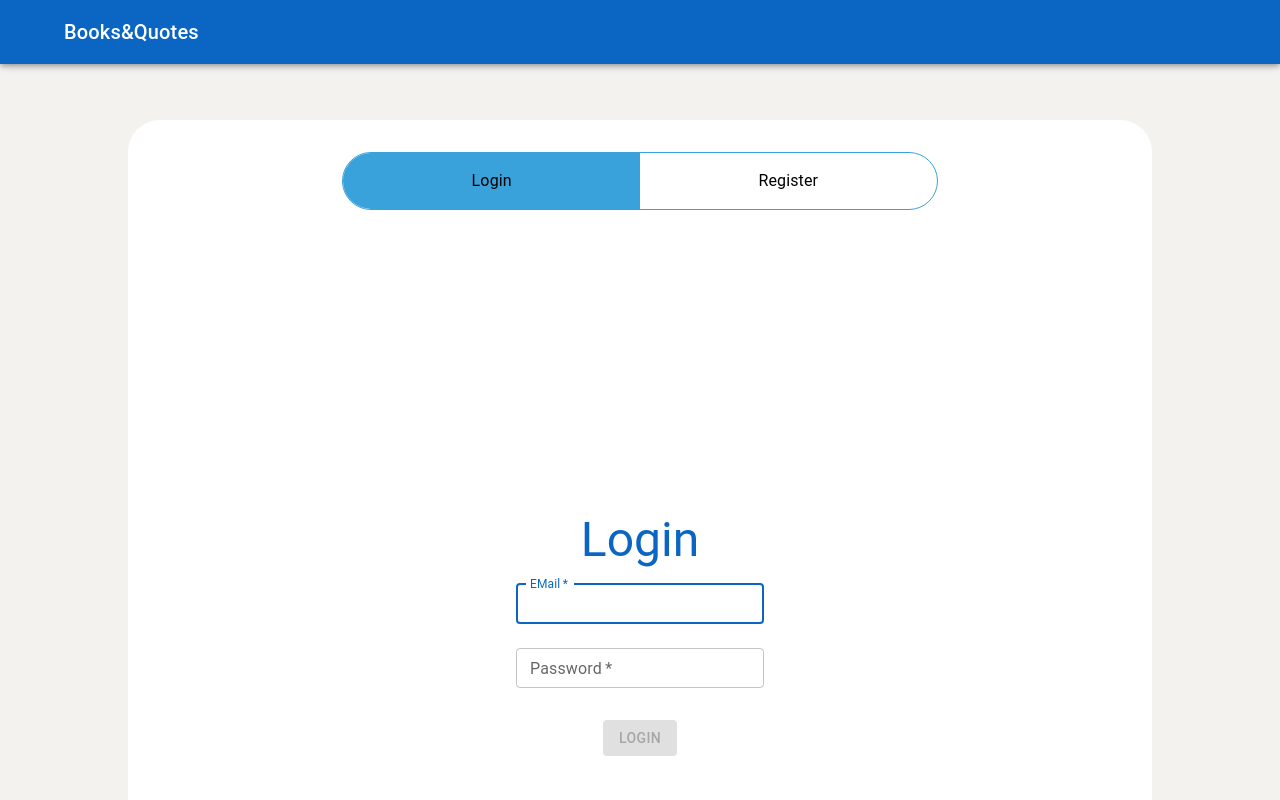
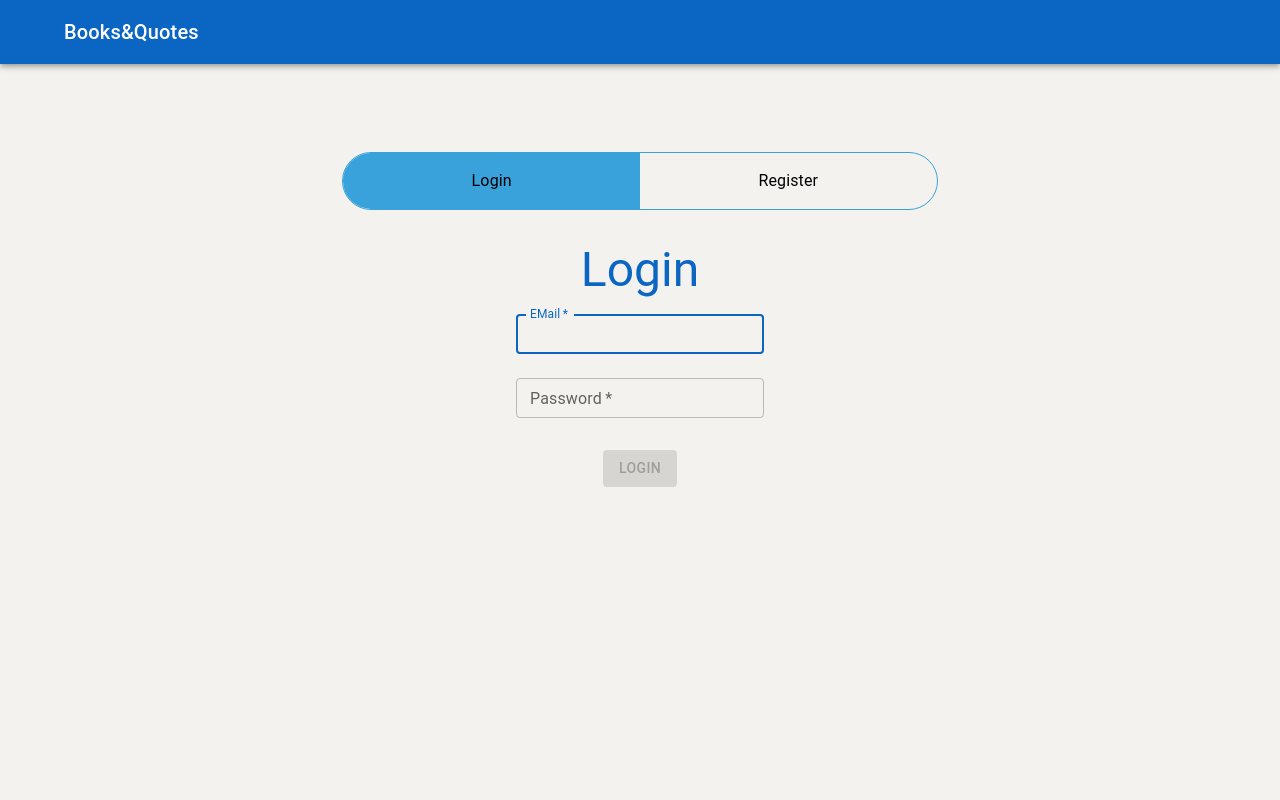
Before and after one commit to siddharthsharma19/BookQuotesApplication, a React (Create React App) app in the folder client/: page / in a window 1280 px wide. Shown: the top 800 px of the page. Built offline with nearby package versions, Linux system fonts and the light colour scheme.

Commit message:
Login and Registraction ui improved

```diff
--- a/client/src/App.css
+++ b/client/src/App.css
@@ -19,7 +19,7 @@
   width: 80%;
   height: auto;
   /* min-height: 400px; */
-  background: white;
+  /* background: white; */
   margin: 3.5rem auto 1.5rem;
   padding: 2rem 1rem;
   color: black;
--- a/client/src/Login.js
+++ b/client/src/Login.js
@@ -57,16 +57,14 @@ export const Login = () => {
 
   return (
     <>
-    <Box align="center" style={{ display:'flex',justifyContent:'space-evenly', minHeight: '100vh'}}>
-
+    {/* <Box align="center" style={{ display:'flex',justifyContent:'space-evenly', minHeight: '100vh'}}> */}
     <Grid  container
     spacing={0}
     align="center"
-    justify="cente"
+    justify="center"
     direction="column"
-    justifyContent="center"
-    margin={5}
-    style={{width:500, maxHeight: '100vh'}}>
+    justifyContent="space-evenly"
+    style={{width:"100%", maxHeight: '100%'}}>
              <div className="login-header">
       <Typography component="h1" variant="h3" color="primary" >Login</Typography>
           </div>
@@ -120,7 +118,7 @@ export const Login = () => {
             </Grid>
           {/* <img src={"/assets/welcome-img.jpg"} style={{width:550,height:400}}/> */}
 
-    </Box>
+    {/* </Box> */}
     </>
   );
 };
--- a/client/src/Signup.js
+++ b/client/src/Signup.js
@@ -74,7 +74,7 @@ const Signup = () => {
   };
 
   return (
-    <Box align="center" style={{ display:'flex',justifyContent:'space-evenly', minHeight: '70vh', maxHeight:'100vh'}}>
+    // <Box align="center" style={{ display:'flex',justifyContent:'space-evenly', minHeight: '70vh', maxHeight:'100vh'}}>
 
      <Grid  container
     spacing={0}
@@ -82,9 +82,7 @@ const Signup = () => {
     // justify="center"
     direction="column"
     justifyContent="center"
-    margin={5}
-    paddingTop={6}
-    style={{width:500, minHeight: '100vh'}}>
+    style={{width:"100%", maxHeight: '100%'}}>
       <div className="login-page">
         <div className="form">
           <div className="login">
@@ -187,7 +185,7 @@ const Signup = () => {
         </div>
       </div>
       </Grid>
-    </Box>
+    // </Box>
   );
 };
 
--- a/client/src/components/QuotesCard.js
+++ b/client/src/components/QuotesCard.js
@@ -41,7 +41,7 @@ export const QuoteCard = (props) => {
         <>
                 <ListItem sx={{border:"2px solid grey", m:2}}>
                     {
-                        editClicked ? <Input value={editQuoteChange} onChange={handleQuoteChange}></Input> : <ListItemText>
+                        editClicked ? <Input value={editQuoteChange} onChange={handleQuoteChange} autoFocus = {true}></Input> : <ListItemText>
                         <h2>{props.props.quote}</h2>
                     </ListItemText>
                     }
```
